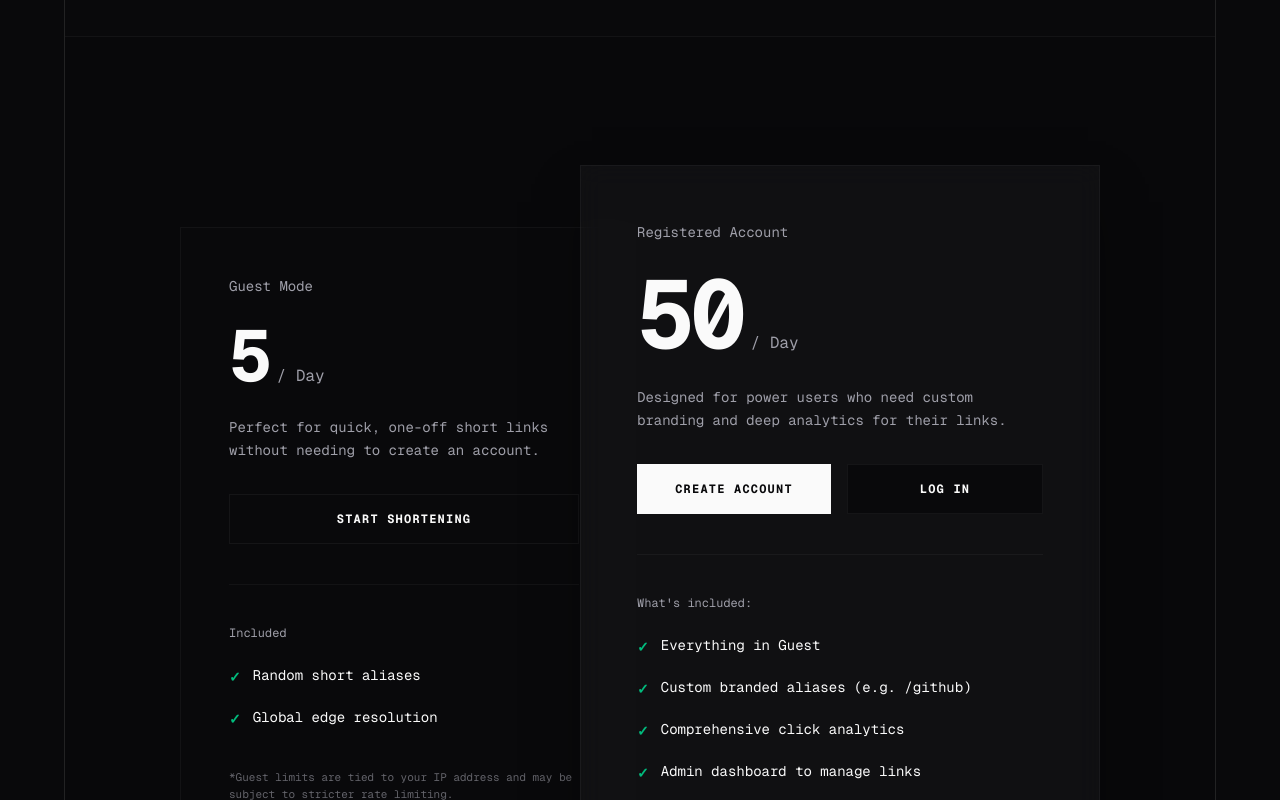
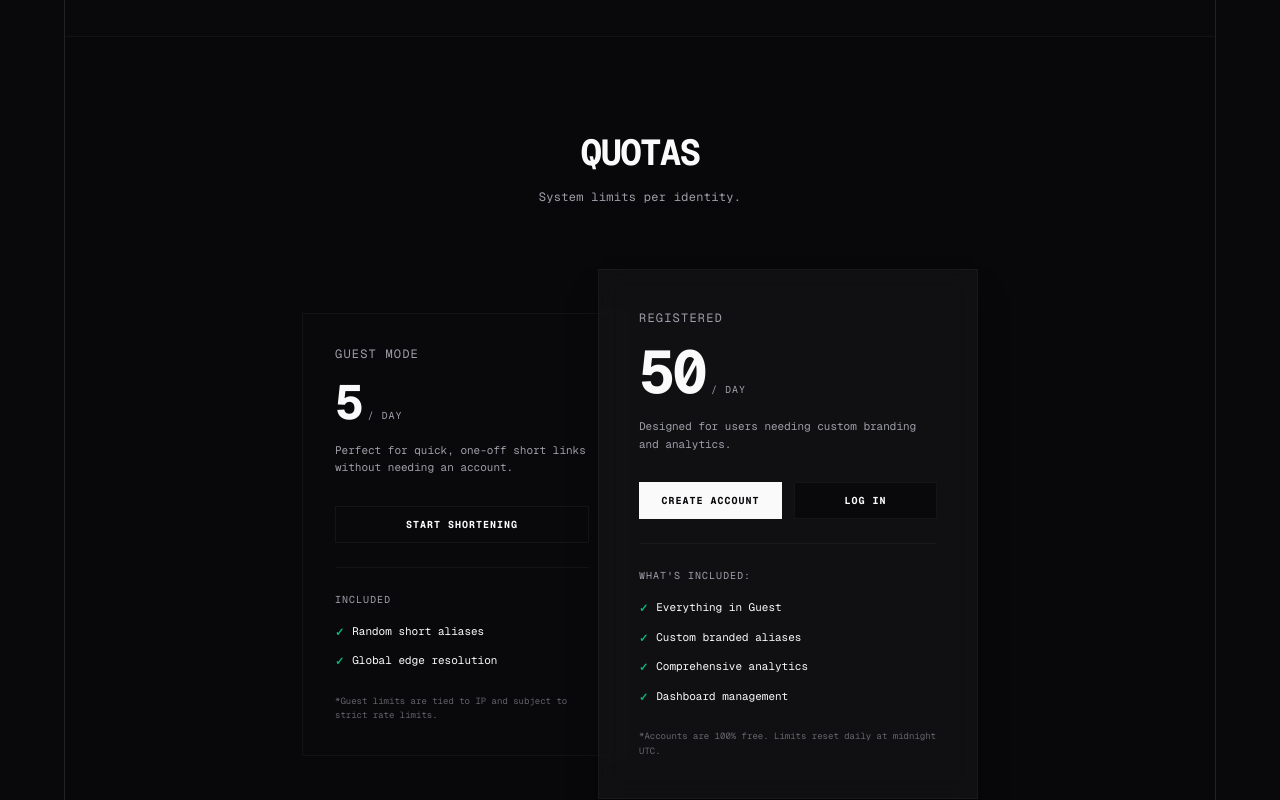
Before and after one commit to mosabbir-maruf/URLTrim, a Next.js app: page / in a window 1280 px wide. Shown: the part 1460-2260 px from the top of the page. Built offline with nearby package versions, Linux system fonts and the light colour scheme; no server answers.

Commit message:
Design: Finalize minimalist LimitsSection and add Logo to Shorten button

```diff
--- a/app/page.tsx
+++ b/app/page.tsx
@@ -320,86 +320,95 @@ function Feature({
 
 function LimitsSection() {
   return (
-    <section className="flex flex-col items-center justify-center px-5 py-32 border-b border-border/40 bg-background/50">
-      <div className="w-full max-w-5xl flex flex-col md:flex-row items-center justify-center">
+    <section className="flex flex-col items-center justify-center px-5 py-24 border-b border-border/40 bg-background/50">
+      <div className="text-center mb-16">
+        <h2 className="font-mono text-3xl font-bold tracking-tighter uppercase sm:text-4xl">
+          Quotas
+        </h2>
+        <p className="mt-4 text-xs font-mono tracking-wide text-muted-foreground">
+          System limits per identity.
+        </p>
+      </div>
+
+      <div className="w-full max-w-4xl flex flex-col md:flex-row items-center justify-center">
 
         {/* Left Card: Guest */}
-        <div className="w-full max-w-md border border-border/40 bg-background p-10 sm:p-12 flex flex-col z-0">
-          <h3 className="font-mono text-sm text-muted-foreground mb-6">Guest Mode</h3>
-          <div className="flex items-baseline gap-2 mb-6">
-            <span className="text-7xl font-bold tracking-tighter">5</span>
-            <span className="font-mono text-muted-foreground">/ Day</span>
+        <div className="w-full max-w-[320px] border border-border/40 bg-background p-6 sm:p-8 flex flex-col z-0">
+          <h3 className="font-mono text-xs text-muted-foreground mb-4 uppercase tracking-widest">Guest Mode</h3>
+          <div className="flex items-baseline gap-1.5 mb-4">
+            <span className="text-5xl font-bold tracking-tighter">5</span>
+            <span className="font-mono text-[10px] text-muted-foreground uppercase tracking-widest">/ Day</span>
           </div>
-          <p className="font-mono text-sm leading-relaxed text-muted-foreground mb-8">
-            Perfect for quick, one-off short links without needing to create an account.
+          <p className="font-mono text-[11px] leading-relaxed text-muted-foreground mb-6 min-h-[40px]">
+            Perfect for quick, one-off short links without needing an account.
           </p>
 
-          <div className="w-full mb-10">
-            <Link href="#url-form" className="flex w-full items-center justify-center border border-border/50 py-4 text-xs font-mono font-bold uppercase tracking-widest hover:bg-muted/50 transition-colors">
+          <div className="w-full mb-6">
+            <Link href="#url-form" className="flex w-full items-center justify-center border border-border/50 py-2.5 text-[10px] font-mono font-bold uppercase tracking-widest hover:bg-muted/50 transition-colors">
               Start Shortening
             </Link>
           </div>
 
-          <div className="border-t border-border/40 pt-10 flex flex-col">
-            <span className="font-mono text-xs text-muted-foreground mb-6">Included</span>
-            <ul className="flex flex-col gap-5 text-sm font-mono text-foreground mb-10">
-              <li className="flex items-start gap-3">
-                <span className="text-emerald-500 font-bold mt-0.5">✓</span>
+          <div className="border-t border-border/40 pt-6 flex flex-col">
+            <span className="font-mono text-[10px] text-muted-foreground mb-4 uppercase tracking-widest">Included</span>
+            <ul className="flex flex-col gap-3 text-[11px] font-mono text-foreground mb-6">
+              <li className="flex items-start gap-2">
+                <span className="text-emerald-500 font-bold mt-px">✓</span>
                 <span>Random short aliases</span>
               </li>
-              <li className="flex items-start gap-3">
-                <span className="text-emerald-500 font-bold mt-0.5">✓</span>
+              <li className="flex items-start gap-2">
+                <span className="text-emerald-500 font-bold mt-px">✓</span>
                 <span>Global edge resolution</span>
               </li>
             </ul>
-            <p className="font-mono text-[11px] text-muted-foreground/60 leading-relaxed mt-auto">
-              *Guest limits are tied to your IP address and may be subject to stricter rate limiting.
+            <p className="font-mono text-[9px] text-muted-foreground/60 leading-relaxed mt-auto">
+              *Guest limits are tied to IP and subject to strict rate limits.
             </p>
           </div>
         </div>
 
         {/* Right Card: Registered */}
-        <div className="w-full max-w-[520px] border border-border/40 bg-muted/30 backdrop-blur-md p-10 sm:p-14 shadow-2xl shadow-black/10 dark:shadow-black/50 z-10 md:-ml-12 mt-8 md:mt-0 flex flex-col">
-          <h3 className="font-mono text-sm text-muted-foreground mb-6">Registered Account</h3>
-          <div className="flex items-baseline gap-2 mb-6">
-            <span className="text-8xl font-bold tracking-tighter">50</span>
-            <span className="font-mono text-muted-foreground">/ Day</span>
+        <div className="w-full max-w-[380px] border border-border/40 bg-muted/30 backdrop-blur-md p-8 sm:p-10 shadow-xl shadow-black/10 dark:shadow-black/50 z-10 md:-ml-6 mt-6 md:mt-0 flex flex-col">
+          <h3 className="font-mono text-xs text-muted-foreground mb-4 uppercase tracking-widest">Registered</h3>
+          <div className="flex items-baseline gap-1.5 mb-4">
+            <span className="text-6xl font-bold tracking-tighter">50</span>
+            <span className="font-mono text-[10px] text-muted-foreground uppercase tracking-widest">/ Day</span>
           </div>
-          <p className="font-mono text-sm leading-relaxed text-muted-foreground mb-8">
-            Designed for power users who need custom branding and deep analytics for their links.
+          <p className="font-mono text-[11px] leading-relaxed text-muted-foreground mb-6 min-h-[40px]">
+            Designed for users needing custom branding and analytics.
           </p>
 
-          <div className="w-full mb-10 flex flex-col sm:flex-row gap-4">
-            <Link href="/register" className="flex flex-1 items-center justify-center bg-foreground text-background py-4 text-xs font-mono font-bold uppercase tracking-widest hover:bg-foreground/90 transition-colors">
+          <div className="w-full mb-6 flex flex-col sm:flex-row gap-3">
+            <Link href="/register" className="flex flex-1 items-center justify-center bg-foreground text-background py-2.5 text-[10px] font-mono font-bold uppercase tracking-widest hover:bg-foreground/90 transition-colors border border-foreground">
               Create Account
             </Link>
-            <Link href="/login" className="flex flex-1 items-center justify-center border border-border/50 bg-background py-4 text-xs font-mono font-bold uppercase tracking-widest hover:bg-muted/50 transition-colors">
+            <Link href="/login" className="flex flex-1 items-center justify-center border border-border/50 bg-background py-2.5 text-[10px] font-mono font-bold uppercase tracking-widest hover:bg-muted/50 transition-colors">
               Log In
             </Link>
           </div>
 
-          <div className="border-t border-border/40 pt-10 flex flex-col">
-            <span className="font-mono text-xs text-muted-foreground mb-6">What&apos;s included:</span>
-            <ul className="flex flex-col gap-5 text-sm font-mono text-foreground mb-10">
-              <li className="flex items-start gap-3">
-                <span className="text-emerald-500 font-bold mt-0.5">✓</span>
+          <div className="border-t border-border/40 pt-6 flex flex-col">
+            <span className="font-mono text-[10px] text-muted-foreground mb-4 uppercase tracking-widest">What&apos;s included:</span>
+            <ul className="flex flex-col gap-3 text-[11px] font-mono text-foreground mb-6">
+              <li className="flex items-start gap-2">
+                <span className="text-emerald-500 font-bold mt-px">✓</span>
                 <span>Everything in Guest</span>
               </li>
-              <li className="flex items-start gap-3">
-                <span className="text-emerald-500 font-bold mt-0.5">✓</span>
-                <span>Custom branded aliases (e.g. /github)</span>
+              <li className="flex items-start gap-2">
+                <span className="text-emerald-500 font-bold mt-px">✓</span>
+                <span>Custom branded aliases</span>
               </li>
-              <li className="flex items-start gap-3">
-                <span className="text-emerald-500 font-bold mt-0.5">✓</span>
-                <span>Comprehensive click analytics</span>
+              <li className="flex items-start gap-2">
+                <span className="text-emerald-500 font-bold mt-px">✓</span>
+                <span>Comprehensive analytics</span>
               </li>
-              <li className="flex items-start gap-3">
-                <span className="text-emerald-500 font-bold mt-0.5">✓</span>
-                <span>Admin dashboard to manage links</span>
+              <li className="flex items-start gap-2">
+                <span className="text-emerald-500 font-bold mt-px">✓</span>
+                <span>Dashboard management</span>
               </li>
             </ul>
-            <p className="font-mono text-[11px] text-muted-foreground/60 leading-relaxed mt-auto">
-              *Registered accounts are completely free. Limits reset automatically every day at midnight UTC.
+            <p className="font-mono text-[9px] text-muted-foreground/60 leading-relaxed mt-auto">
+              *Accounts are 100% free. Limits reset daily at midnight UTC.
             </p>
           </div>
         </div>
--- a/components/url-form.tsx
+++ b/components/url-form.tsx
@@ -4,6 +4,7 @@ import { useState } from "react";
 import { Copy, CheckCircle2, AlertCircle, LoaderCircle, Plus, X } from "lucide-react";
 import { Button } from "@/components/ui/button";
 import { Input } from "@/components/ui/input";
+import { Logo } from "@/components/ui/logo";
 
 export function UrlForm() {
   const [url, setUrl] = useState("");
@@ -123,7 +124,7 @@ export function UrlForm() {
              className="h-14 sm:h-auto w-full sm:w-36 uppercase font-mono font-bold tracking-widest text-[11px] rounded-none bg-foreground text-background hover:bg-foreground/90 disabled:opacity-50 transition-all shadow-none border-t sm:border-t-0 sm:border-l border-border/60"
            >
              {isLoading ? <LoaderCircle className="w-4 h-4 animate-spin" /> : "Shorten"}
-             {!isLoading && <span className="ml-2">→</span>}
+             {!isLoading && <Logo className="w-3.5 h-3.5 -ml-1" />}
            </Button>
          </div>
        </form>
```
